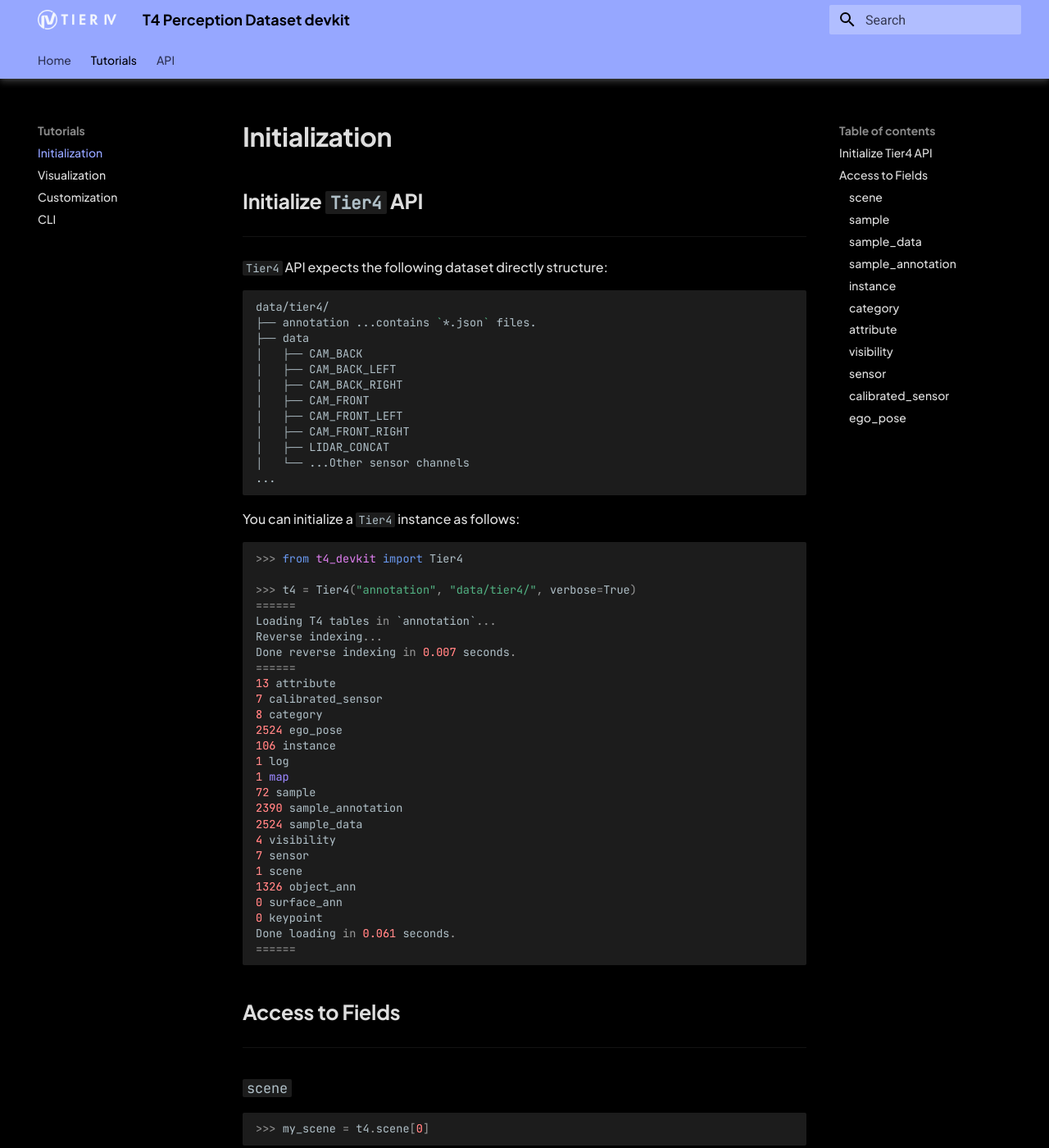
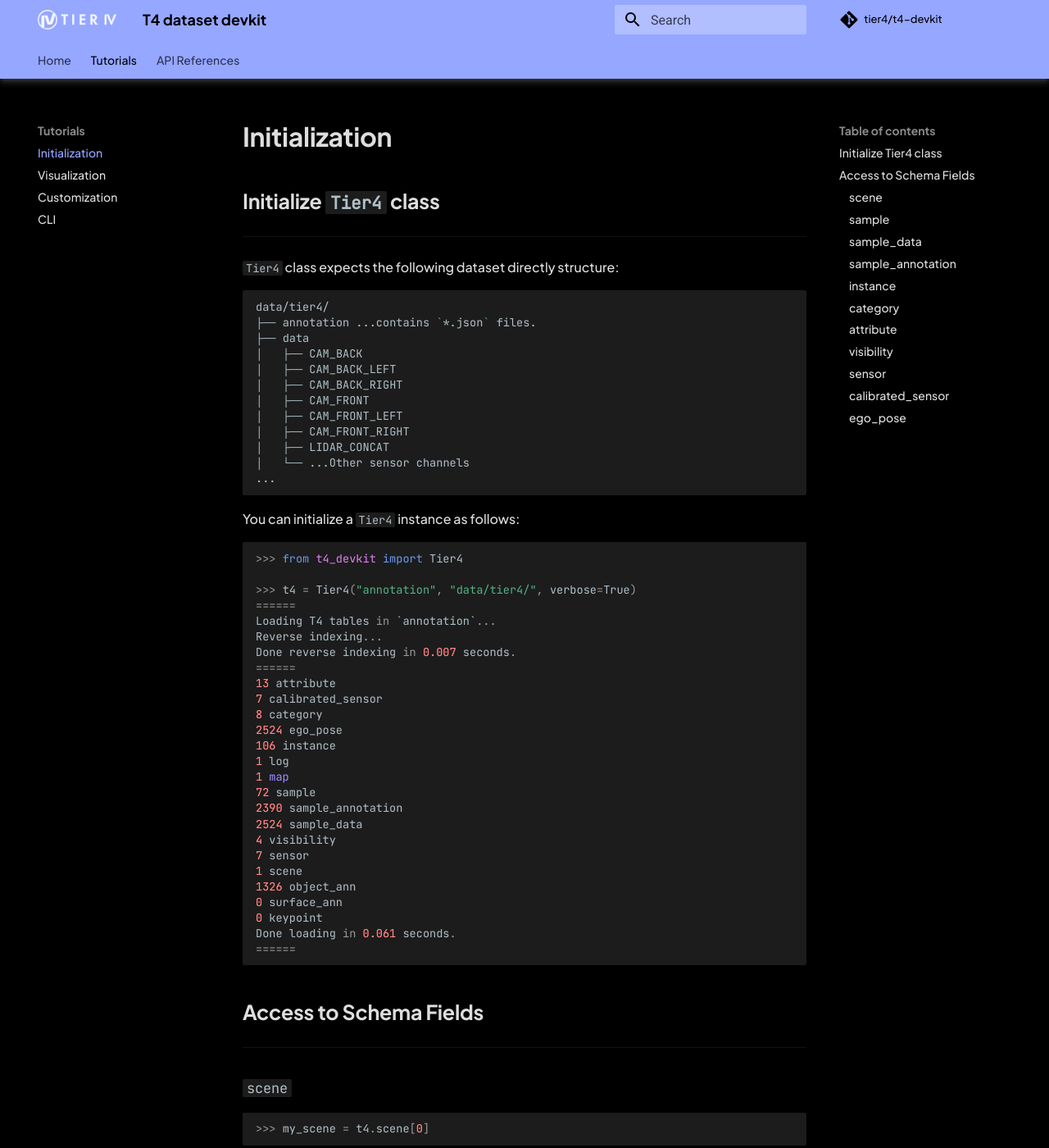
Before and after one commit to tier4/t4-devkit, an MkDocs documentation site: the page built from docs/tutorials/initialize.md, in a window 1280 px wide and 1400 px high. Shown: the whole window at 82% size. Built offline with MkDocs 1.6.1 and Material for MkDocs 9.7.7, drawn with Linux system fonts in a browser that asks for light colours; comment, search, counter and statistics services are not loaded; the version menu is left out.

Commit message:
docs: update documents (#113)
* docs: update index of API references

Signed-off-by: ktro2828 <kotaro.uetake@tier4.jp>

* docs: update document for CLI

Signed-off-by: ktro2828 <kotaro.uetake@tier4.jp>

* docs: update document

Signed-off-by: ktro2828 <kotaro.uetake@tier4.jp>

* docs: update site name

Signed-off-by: ktro2828 <kotaro.uetake@tier4.jp>

* docs: add repository info

Signed-off-by: ktro2828 <kotaro.uetake@tier4.jp>

---------

Signed-off-by: ktro2828 <kotaro.uetake@tier4.jp>

````diff
--- a/docs/tutorials/initialize.md
+++ b/docs/tutorials/initialize.md
@@ -1,8 +1,8 @@
-## Initialize `Tier4` API
+## Initialize `Tier4` class
 
 ---
 
-`Tier4` API expects the following dataset directly structure:
+`Tier4` class expects the following dataset directly structure:
 
 ```shell
 data/tier4/
@@ -51,7 +51,7 @@
 ======
 ```
 
-## Access to Fields
+## Access to Schema Fields
 
 ---
 
--- a/mkdocs.yaml
+++ b/mkdocs.yaml
@@ -1,28 +1,30 @@
-site_name: T4 Perception Dataset devkit
+site_name: T4 dataset devkit
+repo_url: https://github.com/tier4/t4-devkit
+repo_name: tier4/t4-devkit
 
 nav:
   - Home:
-      - T4Devkit: index.md
+      - t4-devkit: index.md
       - Installation: install.md
   - Tutorials:
       - Initialization: tutorials/initialize.md
       - Visualization: tutorials/render.md
       - Customization: tutorials/customize.md
       - CLI: tutorials/cli.md
-  - API:
-      - TIER IV: apis/tier4.md
-      - Helper: apis/helper.md
-      - Schema:
+  - API References:
+      - t4_devkit.tier4: apis/tier4.md
+      - t4_devkit.helper: apis/helper.md
+      - t4_devkit.schema:
           - Home: apis/schema/index.md
           - Schema Names: apis/schema/name.md
           - Schema Tables: apis/schema/table.md
           - Other Items for Tables: apis/schema/other.md
           - Schema Registry: apis/schema/registry.md
           - Serialize Schema: apis/schema/serialize.md
-      - DataClass: apis/dataclass.md
-      - Filtering: apis/filtering.md
-      - Viewer: apis/viewer.md
-      - Common: apis/common.md
+      - t4_devkit.dataclass: apis/dataclass.md
+      - t4_devkit.filtering: apis/filtering.md
+      - t4_devkit.viewer: apis/viewer.md
+      - t4_devkit.common: apis/common.md
 
 theme:
   name: material
````
Also changed, not shown: docs/index.md (+1 -1 lines), docs/tutorials/cli.md (+8 -0 lines).
